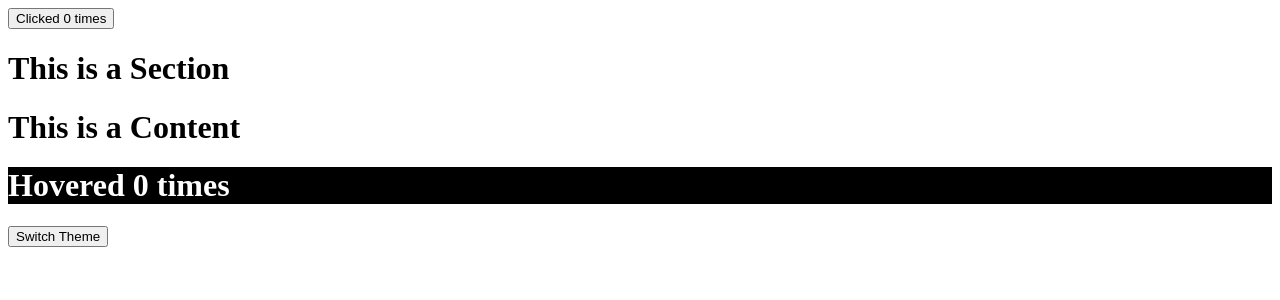
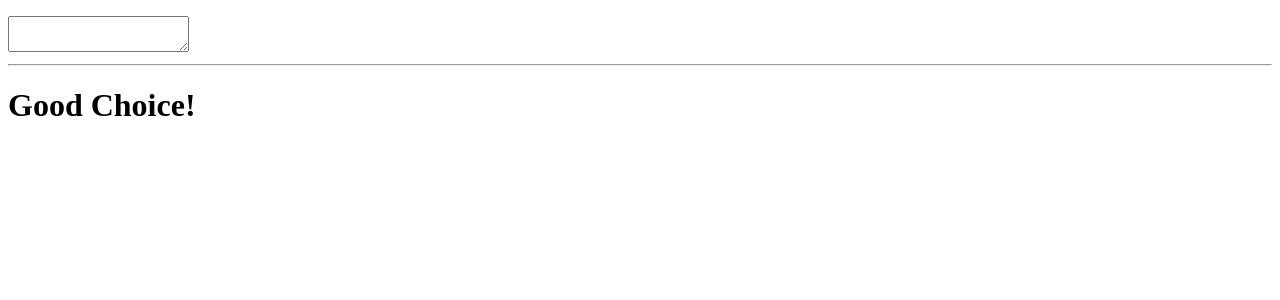
Before and after one commit to MushfiqMashuk/Think-in-a-React-way, a React (Create React App) app in the folder myapp/: page / in a window 1280 px wide. Shown: the top 300 px of the page. Built offline with nearby package versions, Linux system fonts and the light colour scheme.

Commit message:
initial commit

```diff
--- a/myapp/src/App.js
+++ b/myapp/src/App.js
@@ -14,9 +14,8 @@ import ThemeContext from "./contexts/themeContext";
 export default class App extends React.Component {
   state = {
     theme: "dark",
-  };
 
-  switchTheme = () => {
+    switchTheme: () => {
       this.setState(({ theme }) => {
         if (theme === "dark") {
           return {
@@ -27,10 +26,10 @@ export default class App extends React.Component {
           theme: "dark",
         };
       });
+    },
   };
 
   render() {
-    const { theme } = this.state;
     return (
       <div className="app">
         <Counter // this process is called render props
@@ -39,7 +38,11 @@ export default class App extends React.Component {
           )}
         />
 
-        <ThemeContext.Provider value={{ theme, switchTheme: this.switchTheme }}>
+        {/*
+        By default, App component rerender holeo Provider er Consumer ra rerender hobe na. Jodi na amra kono reference type k value hishebe pass kori, like- object, array. That's why amdr k amon kisu pass korte hobe jeta react manage kore. State.
+      */}
+
+        <ThemeContext.Provider value={this.state}>
           <Section />
         </ThemeContext.Provider>
         {/* <Counter
--- /dev/null
+++ b/myapp/src/Hooks/Todo.js
@@ -0,0 +1,28 @@
+import React from "react";
+
+export default function Todo() {
+  const [item, setItem] = React.useState("");
+  const [warning, setWarning] = React.useState(null);
+
+  const handleClick = (e) => {
+    const target = e.target;
+
+    const updateWarning = target.value.includes(".js")
+      ? "You need Javascript knowledge!"
+      : null;
+
+    setItem(target.value);
+    setWarning(updateWarning);
+  };
+
+  return (
+    <div>
+      <p>{item}</p>
+      <textarea name="todo" value={item} onChange={handleClick}></textarea>
+
+      <hr />
+
+      <h1 value={warning}>{warning || "Good Choice!"}</h1>
+    </div>
+  );
+}
--- a/myapp/src/components/contextAPI/Content.js
+++ b/myapp/src/components/contextAPI/Content.js
@@ -1,17 +1,28 @@
-import React from "react";
-import ThemeContext from "../../contexts/themeContext";
+import { useContext } from "react";
+import themeContext from "../../contexts/themeContext";
 import HoverCounter from "../renderProps/HoverCounter";
 import Counter from "./Counter";
 
-export default class Content extends React.Component {
-  render() {
+export default function Content() {
+  // let's say we want to access the context outside of the render function.
+
+  // static contextType = themeContext; // it is similar as the last line
+
+  // componentDidMount() {
+  //   console.log(this.context);
+  // }
+
+  const context = useContext(themeContext);
+
+  const { theme, switchTheme } = context;
+
+  console.log("Content Rendered");
+
   return (
     <div>
       <h1>This is a Content</h1>
       <Counter>
         {(count, incrementCount) => (
-            <ThemeContext.Consumer>
-              {({ theme, switchTheme }) => (
           <HoverCounter
             count={count}
             incrementCount={incrementCount}
@@ -19,10 +30,11 @@ export default class Content extends React.Component {
             switchTheme={switchTheme}
           />
         )}
-            </ThemeContext.Consumer>
-          )}
       </Counter>
     </div>
   );
 }
-}
+
+//Content.contextType = themeContext; // this static property sets the themeContext value to 'context' property. like this context = themeContext.value.
+
+// React er Props and State change hoile component rerender hoy. Context er khetre value change hoile mane Provider er value change hoile Consumer must rerender hobe. atkano jabe na.
--- a/myapp/src/components/contextAPI/Section.js
+++ b/myapp/src/components/contextAPI/Section.js
@@ -1,6 +1,16 @@
+import React from "react";
 import Content from "./Content";
 
-export default function Section() {
+export default class Section extends React.Component {
+  shouldComponentUpdate() {
+    // React will call this func if any of it's or it's parents state or props changes
+    return false;
+  }
+
+  // If we stop rendering the section component here, it doesn't matter. In React context API, if Provider value changes, then Consumer must rerender alogside it's parent component
+
+  render() {
+    console.log("Section Rendered"); // It will render first time
     return (
       <div>
         <h1>This is a Section</h1>
@@ -8,3 +18,4 @@ export default function Section() {
       </div>
     );
   }
+}
--- a/myapp/src/components/renderProps/HoverCounter.js
+++ b/myapp/src/components/renderProps/HoverCounter.js
@@ -6,6 +6,8 @@ export default function HoverCounter({
 }) {
   const style =
     theme === "dark" ? { backgroundColor: "black", color: "white" } : null;
+
+  console.log("Hover Component Rendered");
 
   return (
     <div>
--- a/myapp/src/index.js
+++ b/myapp/src/index.js
@@ -1,6 +1,6 @@
 import React from "react";
 import ReactDOM from "react-dom";
-import App from "./App";
+//import Todo from "./Hooks/Todo";
 import reportWebVitals from "./reportWebVitals";
 
 // class Test {
@@ -18,6 +18,44 @@ import reportWebVitals from "./reportWebVitals";
 
 // const NewTest = new Test();
 
+let states = []; // [0: [value, setValue], 1: [value, setValue], 2: [value, setValue]]
+let i = -1;
+
+function useState(stateValue) {
+  const setState = (newValue) => {
+
+  };
+
+  return [stateValue, setState];
+}
+
+function Todo() {
+  const [item, setItem] = useState("");
+  const [warning, setWarning] = useState(null);
+
+  const handleClick = (e) => {
+    const target = e.target;
+
+    const updateWarning = target.value.includes(".js")
+      ? "You need Javascript knowledge!"
+      : null;
+
+    setItem(target.value);
+    setWarning(updateWarning);
+  };
+
+  return (
+    <div>
+      <p>{item}</p>
+      <textarea name="todo" value={item} onChange={handleClick}></textarea>
+
+      <hr />
+
+      <h1 value={warning}>{warning || "Good Choice!"}</h1>
+    </div>
+  );
+}
+
 ReactDOM.render(
   <React.StrictMode>
     {/* <div>
@@ -26,7 +64,7 @@ ReactDOM.render(
       </NewTest.Provider>
       <NewTest.Consumer>{(value) => value.theme}</NewTest.Consumer>
     </div> */}
-    <App />
+    <Todo />
   </React.StrictMode>,
   document.getElementById("root")
 );
```
Lines whose indentation alone changed are shown as unchanged.
